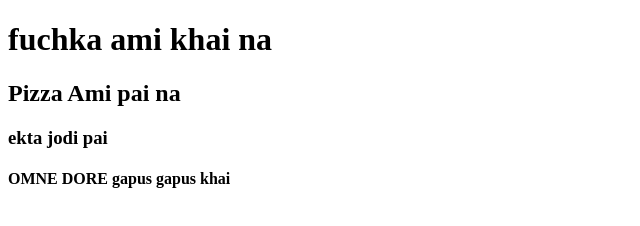
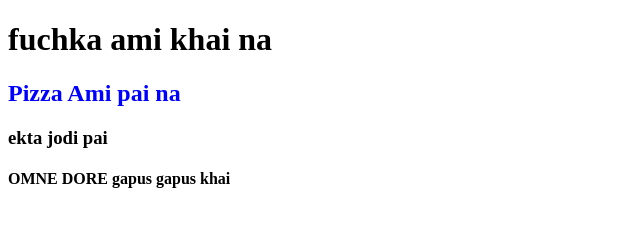
Before and after one commit to Arifin1i/tar-repo, a plain HTML site: page index.html in a window 1280 px wide. Shown: the whole page, without its empty margins (0-640 px from the left). Drawn offline with Linux system fonts and the light colour scheme.

Commit message:
added another design

```diff
--- a/index.html
+++ b/index.html
@@ -5,6 +5,7 @@
     <meta http-equiv="X-UA-Compatible" content="IE=edge">
     <meta name="viewport" content="width=device-width, initial-scale=1.0">
     <title>Document</title>
+    <link rel="stylesheet" href="style.css">
 </head>
 <body>
     <h1>fuchka ami khai na</h1>
--- /dev/null
+++ b/style.css
@@ -0,0 +1,4 @@
+h2{
+    color: blue;
+    border: 20px;
+}
```
